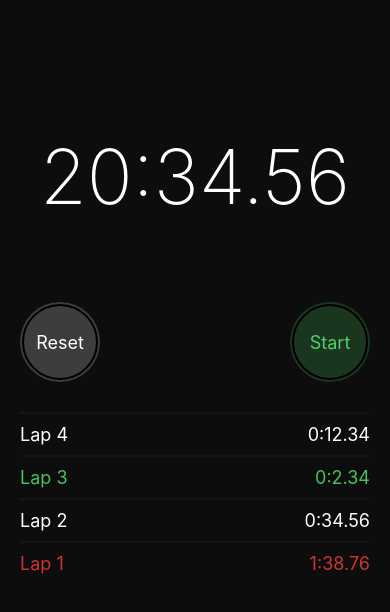
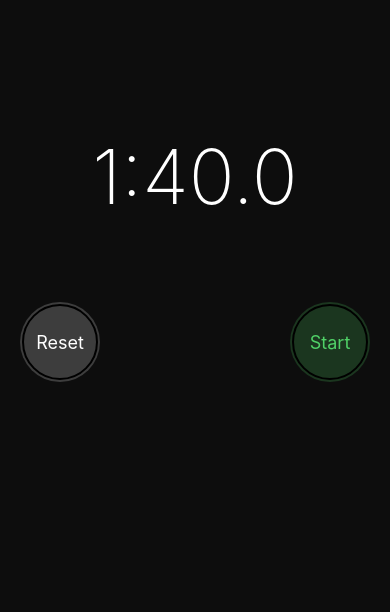
Before and after one commit to delwyn95/stopwatch, a React Native app: screen / in a window 390 px wide. Shown: the top 612 px of the page. Built offline with nearby package versions, Linux system fonts and the light colour scheme.

Commit message:
Implemented setStatus for button

```diff
--- a/App.js
+++ b/App.js
@@ -1,11 +1,13 @@
 import React, { Component } from "react";
-import { Platform, StyleSheet, Text, View, ScrollView } from "react-native";
+import {
+  Platform,
+  StyleSheet,
+  Text,
+  View,
+  ScrollView,
+  TouchableOpacity
+} from "react-native";
 import moment from "moment";
-
-const DATA = {
-  timer: 1234567,
-  laps: [12345, 2345, 34567, 98765]
-};
 
 function Timer({ interval, style }) {
   const duration = moment.duration(interval);
@@ -16,13 +18,17 @@
     </Text>
   );
 }
-function RoundButton({ title, color, background }) {
+function RoundButton({ title, color, background, onPress, disabled }) {
   return (
-    <View style={[styles.button, { backgroundColor: background }]}>
+    <TouchableOpacity
+      onPress={() => !onPress && onPress()}
+      activeOpacity={disabled ? 1.0 : 0.7}
+      style={[styles.button, { backgroundColor: background }]}
+    >
       <View style={[styles.buttonBorder]}>
         <Text style={[styles.buttonTitle, { color }]}>{title}</Text>
       </View>
-    </View>
+    </TouchableOpacity>
   );
 }
 function Lap({ number, interval, fastest, slowest }) {
@@ -69,15 +75,39 @@
   return <View style={styles.buttonsRow}>{children}</View>;
 }
 export default class App extends Component {
+  constructor(props) {
+    super(props)
+    this.state = {
+      // timer: 1234567,
+      start: 0,
+      now: 100000,
+      laps: [ ],
+    };
+  }
+  start = () => {
+    const now = new Date().getTime();
+    this.setState({
+      start: now,
+      now,
+      laps:[0],
+    })
+  };
   render() {
+    const { now, start, laps } = this.state;
+    const timer = now - start;
     return (
       <View style={styles.container}>
-        <Timer interval={DATA.timer} style={styles.timer} />
+        <Timer interval={timer} style={styles.timer} />
         <ButtonsRow>
           <RoundButton title="Reset" color="#FFFFFF" background="#3D3D3D" />
-          <RoundButton title="Start" color="#50D167" background="#1B361F" />
+          <RoundButton
+            title="Start"
+            color="#50D167"
+            background="#1B361F"
+            onPress={this.start}
+          />
         </ButtonsRow>
-        <LapsTable laps={DATA.laps} />
+        <LapsTable laps={laps} />
       </View>
     );
   }
```
